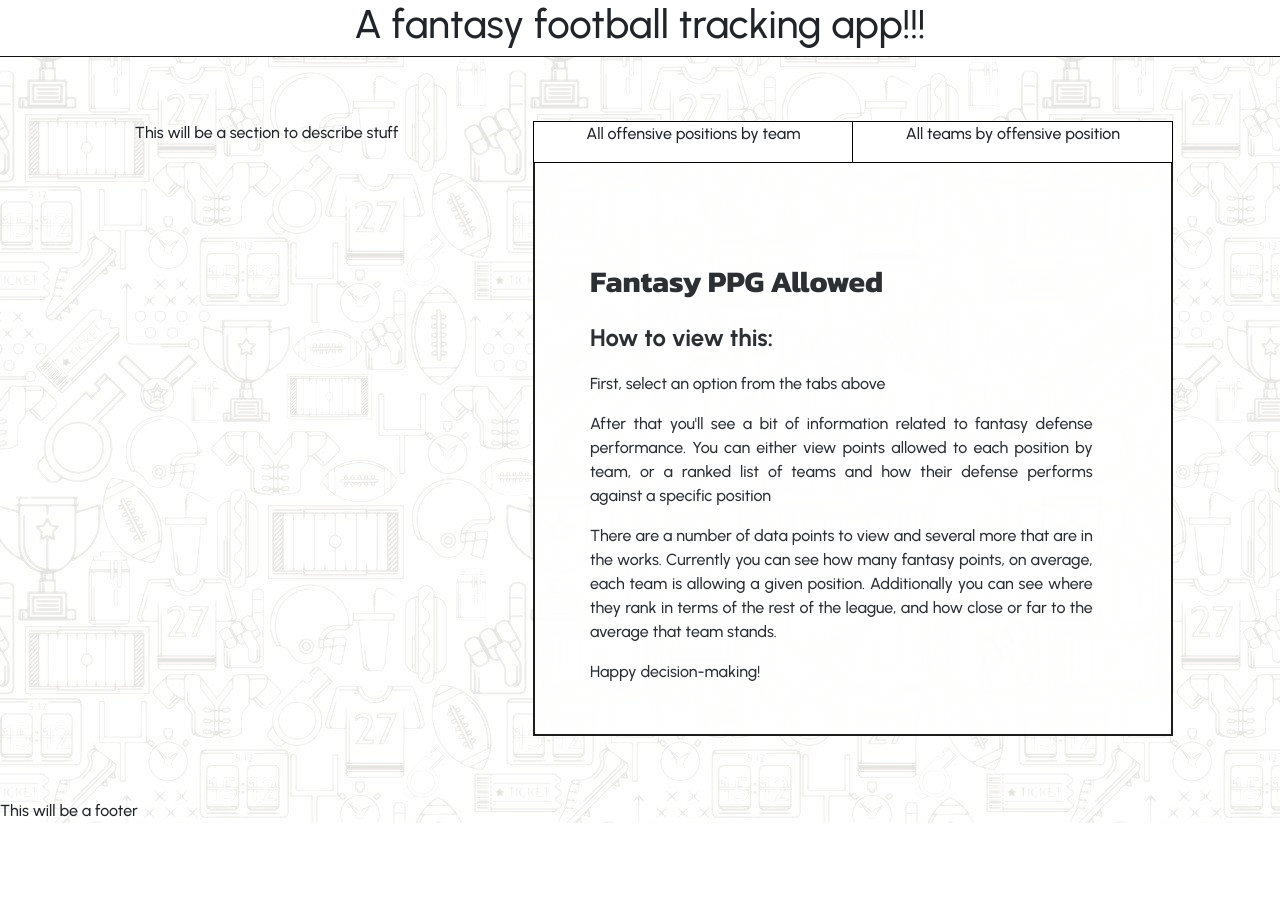
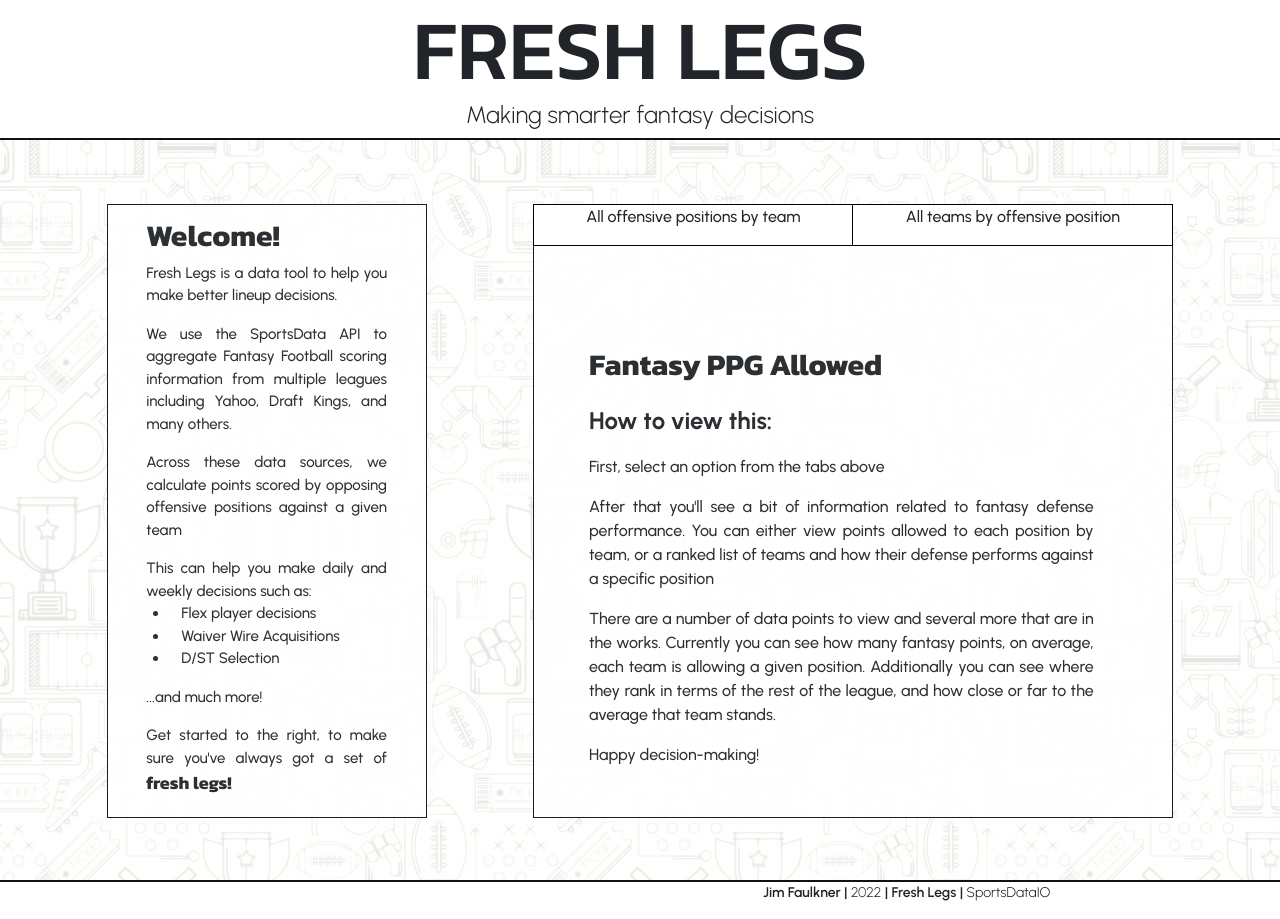
Before and after one commit to jhf1203/freshlegs, a React (Create React App) app in the folder fftracker/: page / in a window 1280 px wide. Before the commit the page ends 823 px from the top, so only its background shows below. Built offline with nearby package versions, Linux system fonts and the light colour scheme; a web font is replaced by a local one.

Commit message:
info pane complete

```diff
--- a/fftracker/src/App.css
+++ b/fftracker/src/App.css
@@ -3,9 +3,36 @@ body {
   font-family: "Urbanist", sans-serif !important;
 }
 
+a {
+  color: #111 !important;
+  cursor:  pointer !important;
+  font-weight: 300;
+  text-decoration: none !important;
+}
+
+h1 {
+  font-family: "Kanit", sans-serif;
+  font-size: 84px !important
+
+}
+
+h2 {
+  font-size: 24px !important;
+  font-weight: 300 !important
+}
+
+h3 {
+  font-family: "Kanit", sans-serif;
+  text-align: justify;
+  font-weight: 700 !important;
+  font-size: 30px !important;
+  margin-top: 5% !important;
+
+}
+
 header {
   background-color: #fff;
-  border-bottom: 1px solid #111;
+  border-bottom: 2px solid #111;
   margin-bottom: 5%;
 }
 
@@ -21,20 +48,48 @@ header {
 }
 
 .footer-row {
+  background-color: #fff;
+  border-top: 2px solid #111;
   margin-top: 5% !important;
 }
 
 .row-info-container {
   background-color: #fff;
   opacity: 0.95;
-  border-left: 2px solid #111;
-  border-right: 2px solid #111;
-  border-bottom: 2px solid #111;
+  border-left: 1px solid #111;
+  border-right: 1px solid #111;
+  border-bottom: 1px solid #111;
+}
+
+.row-welcome{
+  background-color: #fff;
+  opacity: 0.95;
+  border: 1px solid #111
 }
 
 .col-main {
   height: 600px;
   overflow-y: scroll;
+}
+
+.span-footer-year{
+  font-weight: 300
+}
+
+.span-text-fresh-legs{
+  font-family: "Kanit", sans-serif;
+  font-size: 18px;
+  font-weight: 700;
+}
+
+.text-footer{
+  font-size: 14px;
+  font-weight: 600 !important
+}
+
+.text-welcome {
+  text-align: justify;
+  font-size: 15px
 }
 
 /* Shared */
--- a/fftracker/src/App.js
+++ b/fftracker/src/App.js
@@ -345,12 +345,67 @@ function App() {
       <Container fluid>
         <Row>
           <header>
-            <h1>A fantasy football tracking app!!!</h1>
+            <Row>
+              <h1 className="mb-0">FRESH LEGS</h1>
+            </Row>
+            <Row>
+              <h2 className="mt-0">Making smarter fantasy decisions</h2>
+            </Row>
           </header>
         </Row>
         <Row>
           <Col md="1"></Col>
-          <Col md="3">This will be a section to describe stuff</Col>
+          <Col md="3" className="row-welcome">
+            <Row className="margin-spacer-5">
+              <h3>Welcome!</h3>
+            </Row>
+            <Row className="margin-spacer-5">
+              <p className="text-welcome">
+                Fresh Legs is a data tool to help you make better lineup
+                decisions.
+              </p>
+            </Row>
+            <Row className="margin-spacer-5">
+              <p className="text-welcome">
+                We use the SportsData API to aggregate Fantasy Football scoring
+                information from multiple leagues including Yahoo, Draft Kings,
+                and many others.
+              </p>
+            </Row>
+            <Row className="margin-spacer-5">
+              <p className="text-welcome">
+                Across these data sources, we calculate points scored by
+                opposing offensive positions against a given team
+              </p>
+            </Row>
+            <Row className="margin-spacer-5">
+              <ul className="text-welcome">
+                This can help you make daily and weekly decisions such as:
+                <Row className="margin-spacer-5">
+                  <li className="text-welcome margin-spacer-5">
+                    Flex player decisions
+                  </li>
+                </Row>
+                <Row className="margin-spacer-5">
+                  <li className="text-welcome margin-spacer-5">
+                    Waiver Wire Acquisitions
+                  </li>
+                </Row>
+                <Row className="margin-spacer-5">
+                  <li className="text-welcome margin-spacer-5">
+                    D/ST Selection
+                  </li>
+                </Row>
+              </ul>
+
+            </Row>
+            <Row className="margin-spacer-5">
+                <p className="text-welcome">...and much more!</p>
+              </Row>
+              <Row className="margin-spacer-5">
+                <p className="text-welcome">Get started to the right, to make sure you've always got a set of <span className="span-text-fresh-legs">fresh legs!</span></p>
+              </Row>
+          </Col>
           <Col md="1"></Col>
           <Col md="6">
             <Row className="row-main">
@@ -392,7 +447,12 @@ function App() {
           </Col>
           <Col md="1"></Col>
         </Row>
-        <Row className="footer-row">This will be a footer</Row>
+        <Row className="footer-row">
+          <Col md="5"></Col>
+          <Col md="7">
+            <p className="text-footer">Jim Faulkner | <span className="span-footer-year">2022</span> | Fresh Legs | <a href="https://sportsdata.io/developers/api-documentation/nfl#/sports-data/stats-feeds" target="_blank">SportsDataIO</a></p>
+            </Col>
+        </Row>
       </Container>
     </div>
   );
```
